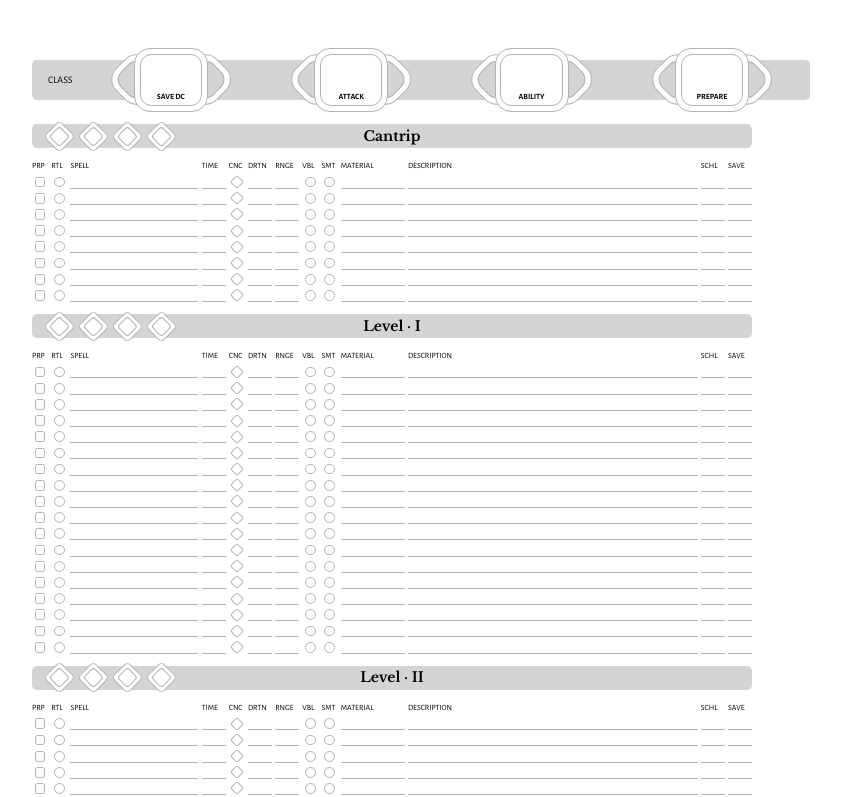
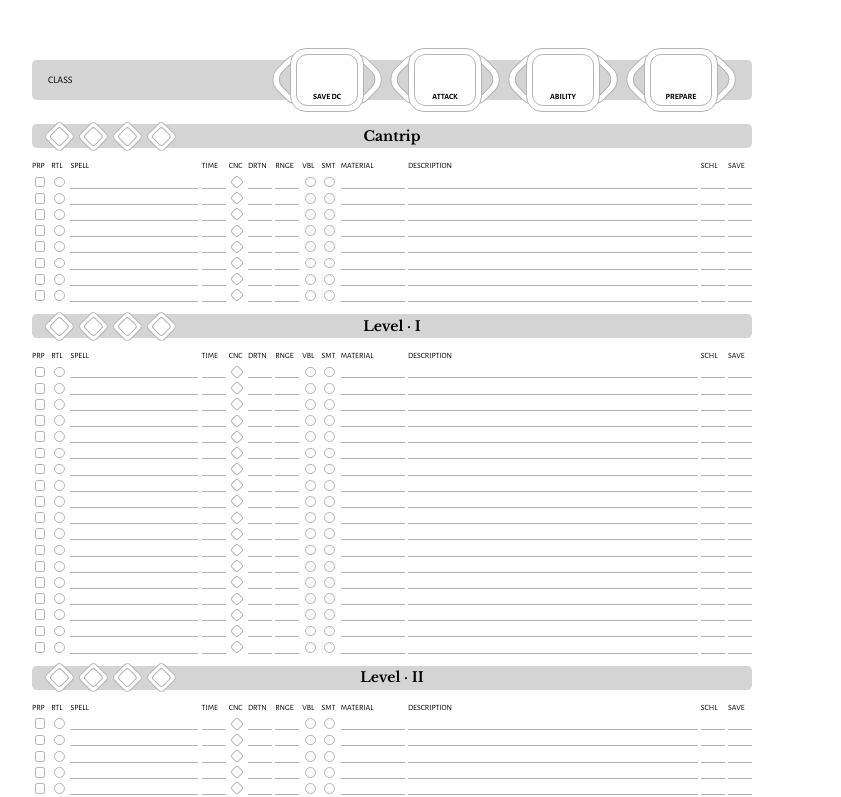
Before and after one commit to jonathan-wideman/dnd-5e-apps, a React (Vite) app in the folder character-sheet/: page / in a window 1280 px wide. Shown: the top 797 px of the page, without its empty margins (248-1089 px from the left). Built offline with nearby package versions, Linux system fonts and the light colour scheme.

Commit message:
Fancy boxes for Spell Class component

```diff
--- a/character-sheet/src/FancyBox.css
+++ b/character-sheet/src/FancyBox.css
@@ -3,6 +3,7 @@
   display: flex;
   align-items: stretch;
   height: 4em;
+  margin: 0 2.1em;
 }
 
 .fancy-box-cell {
@@ -40,10 +41,10 @@
   height: calc(100% / 1.416);
   aspect-ratio: 1/1;
   /* top: 14.4%; */
-  translate: 50%;
   rotate: 45deg;
   border: var(--border-400);
   border-radius: 1em;
+  margin: -1.9em;
 }
 
 .fancy-box-cell-end::before {
@@ -57,9 +58,9 @@
 }
 
 .fancy-box-cell-left {
-  translate: 55%;
+  /* translate: 55%; */
 }
 
 .fancy-box-cell-right {
-  translate: -55%;
+  /* translate: -55%; */
 }
--- a/character-sheet/src/SpellSheet.css
+++ b/character-sheet/src/SpellSheet.css
@@ -58,7 +58,8 @@
   display: flex;
   justify-content: center;
   align-items: center;
-  gap: 1rem;
+  /* gap: 3.5rem; */
+  gap: 0.5rem;
 }
 
 .spell-class-box::before {
```
